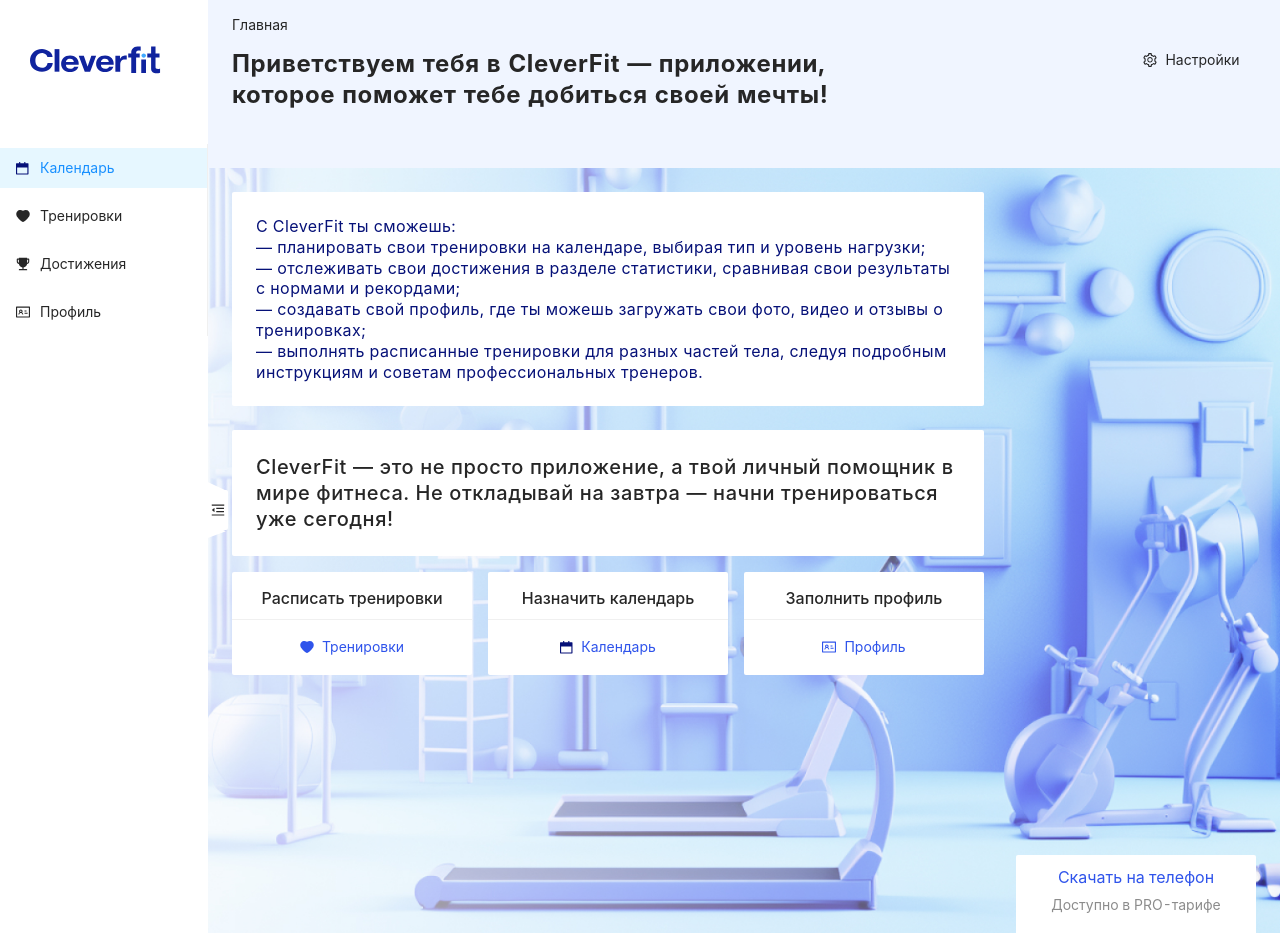
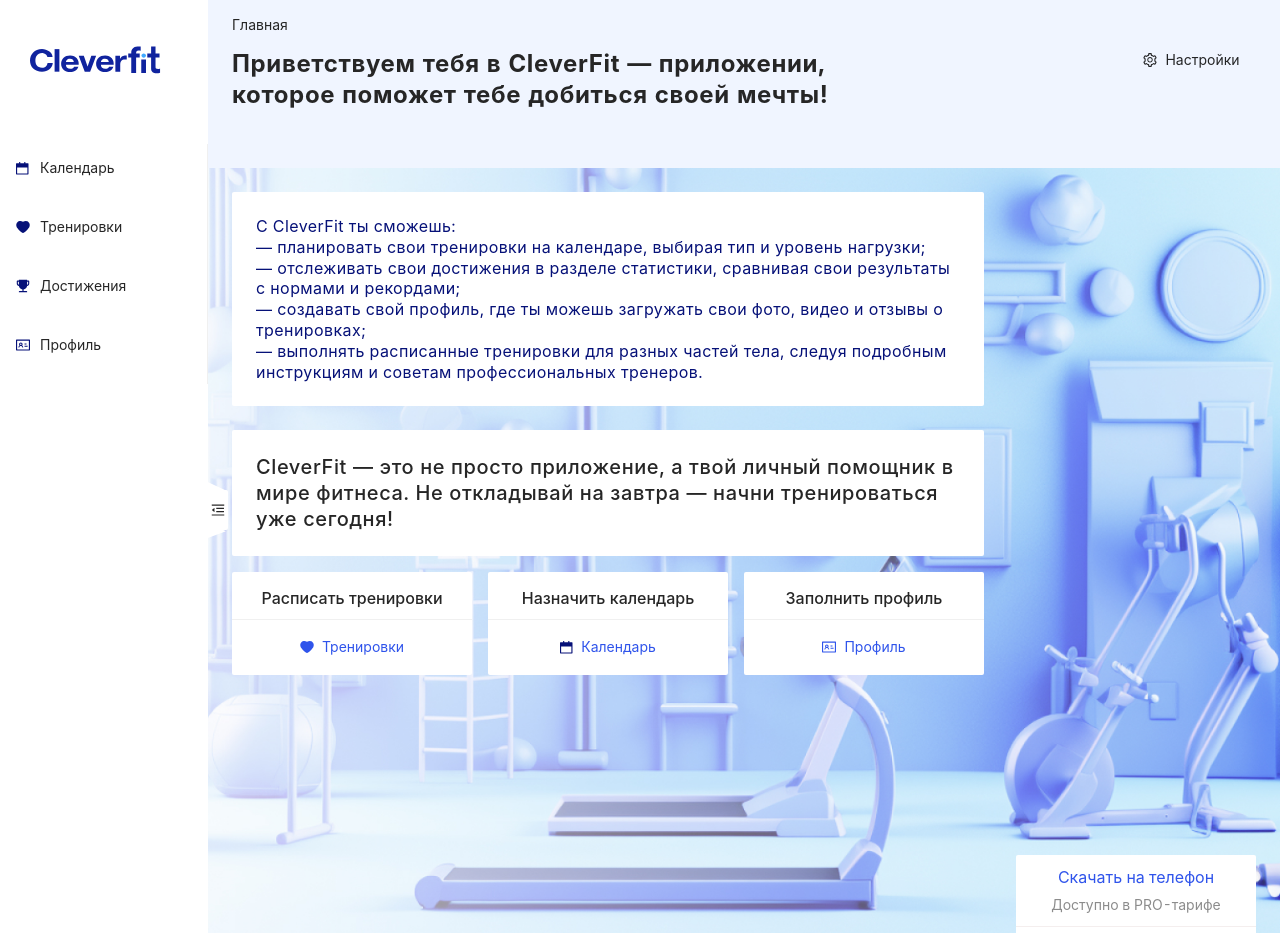
Before and after one commit to ClevertecFrontendLab/Yura703, a React (Vite) app: page /#/ in a window 1280 px wide. Shown: the top 933 px of the page. Built offline with nearby package versions, Linux system fonts and the light colour scheme.

Commit message:
fix: edit style for lint

```diff
--- a/package.json
+++ b/package.json
@@ -67,7 +67,7 @@
     "start-server-and-test": "^2.0.3",
     "stylelint": "^14.9.1",
     "stylelint-config-prettier": "^9.0.3",
-    "typescript": "^5.3.3",
+    "typescript": "^5.1.6",
     "typescript-plugin-css-modules": "^5.0.2",
     "vite": "^5.0.6"
   },
--- a/src/components/footer/footer.scss
+++ b/src/components/footer/footer.scss
@@ -33,6 +33,7 @@
         margin-bottom: 8px;
         @include text-main-1;
         color: $primary-light-6;
+
     }
 
     &__card-text {
@@ -42,8 +43,11 @@
     }
 
     .footer-card-fone {
-        margin: 12px 0px;
+        margin-top: 12px;
+        padding-top: 10px;
+        margin-bottom: 12px;
         display: flex;
+        border-top: 0.1px solid rgb(244, 238, 238);
 
         button {
             @include text-sider-menu;
@@ -74,7 +78,7 @@
         }
 
         &__card {
-            margin: 0px 16px;
+            margin: 16px;
             width: calc(100% - 32px);
         }
 
--- a/src/components/footer/footer.tsx
+++ b/src/components/footer/footer.tsx
@@ -1,6 +1,6 @@
 import React from 'react';
 import './footer.scss';
-import 'antd/dist/antd.css'; // or 'antd/dist/antd.less'
+import 'antd/dist/antd.css';
 import { Card, Button } from 'antd';
 import { AndroidFilled, AppleFilled } from '@ant-design/icons';
 
--- a/src/components/header/header.tsx
+++ b/src/components/header/header.tsx
@@ -1,5 +1,5 @@
 import './header.scss';
-import 'antd/dist/antd.css'; // or 'antd/dist/antd.less'
+import 'antd/dist/antd.css';
 import { Button, Typography, Grid } from 'antd';
 import { SettingOutlined } from '@ant-design/icons';
 
--- a/src/components/main-content/main-content.scss
+++ b/src/components/main-content/main-content.scss
@@ -20,7 +20,8 @@
     .main-text2 {
         max-width: 752px;
         min-height: 126px;
-        margin: 24px 0 16px 0;
+        margin-top: 24px;
+        margin-bottom: 16px;
 
         p {
             @include text-main-2;
--- a/src/components/main-content/main-content.tsx
+++ b/src/components/main-content/main-content.tsx
@@ -1,6 +1,6 @@
 import React from 'react';
 import './main-content.scss';
-import 'antd/dist/antd.css'; // or 'antd/dist/antd.less'
+import 'antd/dist/antd.css';
 import { Card, Button } from 'antd';
 import Icon, { IdcardOutlined, HeartFilled } from '@ant-design/icons';
 import type { CustomIconComponentProps } from '@ant-design/icons/lib/components/Icon';
--- a/src/components/main-sider/main-sider.scss
+++ b/src/components/main-sider/main-sider.scss
@@ -7,7 +7,7 @@
 
 .sider {
     max-width: 208px;
-    height: 1024px;
+    height: 100%;
 }
 
 .sider-logo {
@@ -29,12 +29,25 @@
 }
 
 .sider-menu {
-    height: calc(1024px - 144px);
+    height: calc(100% - 33px - 111px);
     display: flex;
     flex-direction: column;
     justify-content: space-between;
     align-items: center;
+
+    .anticon.ant-menu-item-icon {
+        color: $primary-light-9;
+    }
+
+    li.ant-menu-item {
+        margin-bottom: 19px !important;
+    }
 }
+
+.sider-exit li.ant-menu-item {
+    margin-bottom: 1px !important;
+}
+
 
 .sider-btn {
     position: absolute;
@@ -47,7 +60,7 @@
         position: relative;
         background-color: $character-light-primary-inverse;
 
-        &::before, &::after {
+        &:before, &:after {
             content: "";
             position: absolute;
             bottom: 0;
@@ -57,16 +70,15 @@
             border-width: 14px;
         }
 
-        &::before {
+        &:before {
             border-color: $character-light-primary-inverse transparent transparent transparent;
             left: -14px;
             top: 10px;
             transform: rotate(160deg);
         }
 
-        &::after {
+        &:after {
             border-color: transparent transparent transparent $character-light-primary-inverse;
-            right: 0px;
             transform: rotate(115deg);
             right: 5px;
             top: -15px;
--- a/src/components/main-sider/main-sider.tsx
+++ b/src/components/main-sider/main-sider.tsx
@@ -1,7 +1,7 @@
 import { useState } from 'react';
 import './main-sider.scss';
-import 'antd/dist/antd.css'; // or 'antd/dist/antd.less'
-import { Button, Layout, Menu, Space } from 'antd';
+import 'antd/dist/antd.css';
+import { Button, Grid, Layout, Menu, Space } from 'antd';
 const { Sider } = Layout;
 import Icon, {
     HeartFilled ,
@@ -15,6 +15,8 @@
 import logoFit from '@public/fit.svg';
 import logoClever from '@public/clever.svg';
 import type { CustomIconComponentProps } from '@ant-design/icons/lib/components/Icon';
+
+const { useBreakpoint } = Grid;
 
 const IconFont = createFromIconfontCN({
   scriptUrl: '//at.alicdn.com/t/font_8d5l8fzk5b87iudi.js',
@@ -30,8 +32,9 @@
   );
 
 export const MainSider: React.FC = () => {
-    const [width, _setWidth] = useState(window.innerWidth);
     const [collapsed, setCollapsed] = useState(false);
+    const screenMore576 = useBreakpoint().xs;
+    const screenMore768 = useBreakpoint().md;
 
     function getItem(label: string, key: string, icon: JSX.Element) {
         return {
@@ -55,9 +58,9 @@
             <Sider
             theme='light'
             className='sider'
-            width={width>800 ?  208 : 106}
+            width={ screenMore768 ?  208 : 106 }
             collapsible={false}
-            collapsedWidth={width>800 ?  64 : 0}
+            collapsedWidth={ screenMore768 ?  64 : 0 }
             collapsed={collapsed}
             >
             <div className="sider-logo">
@@ -71,22 +74,18 @@
             <div className="sider-menu">
                 <Space size={100} direction='vertical' align='center' >
                     <Menu
-                        defaultSelectedKeys={['1']}
-                        defaultOpenKeys={['sub1']}
                         inlineIndent={240}
                         theme='light'
                         items={items}
-                        style={ collapsed ? { width: "64px" } : width>800 ? { width: "208px" } : { width: "106px" }}
+                        style={ collapsed ? { width: "64px" } : screenMore768 ? { width: "208px" } : { width: "106px" }}
                     />
                 </Space>
                 <Space size={100} direction='vertical' align='center' >
                 <Menu
                     className='sider-exit'
-                    defaultSelectedKeys={['1']}
-                    defaultOpenKeys={['sub1']}
                     inlineIndent={240}
                     theme='light'
-                    style={ collapsed ? { width: "64px" } : width>800 ? { width: "208px" } : { width: "106px" }}
+                    style={ collapsed ? { width: "64px" } : screenMore768 ? { width: "208px" } : { width: "106px" }}
                     items={[ {
                         key: '10',
                         icon: <IconFont type="icon-tuichu" rotate={180} />,
@@ -97,6 +96,7 @@
             </div>
         </Sider>
         <Button
+            data-test-id={ screenMore576 ? 'sider-switch-mobile' : 'sider-switch' }
             style={{padding: 0, border: 0}}
             type="default"
             onClick={toggleCollapsed}
--- a/src/index.css
+++ b/src/index.css
@@ -1,12 +1,14 @@
 body {
     font-family: Inter, Arial, sans-serif ;
+    max-width: 1440px;
+    margin: 0 auto;
 }
 
 h1 {
     margin: 0;
 }
 li {
-    list-style-type: none; /* Убираем маркеры */
+    list-style-type: none;
    }
 ul {
 margin-left: 0;
--- a/src/pages/main-page/main-page.tsx
+++ b/src/pages/main-page/main-page.tsx
@@ -1,5 +1,5 @@
 import './main-page.scss';
-import 'antd/dist/antd.css'; // or 'antd/dist/antd.less'
+import 'antd/dist/antd.css';
 import { Layout } from 'antd';
 const { Content } = Layout;
 
```
Also changed, not shown: src/constants/style/_fonts.scss (deleted, +0 -22 lines), 1 other file (tests, documents, lock files or other folders). Lines whose indentation alone changed are shown as unchanged.
